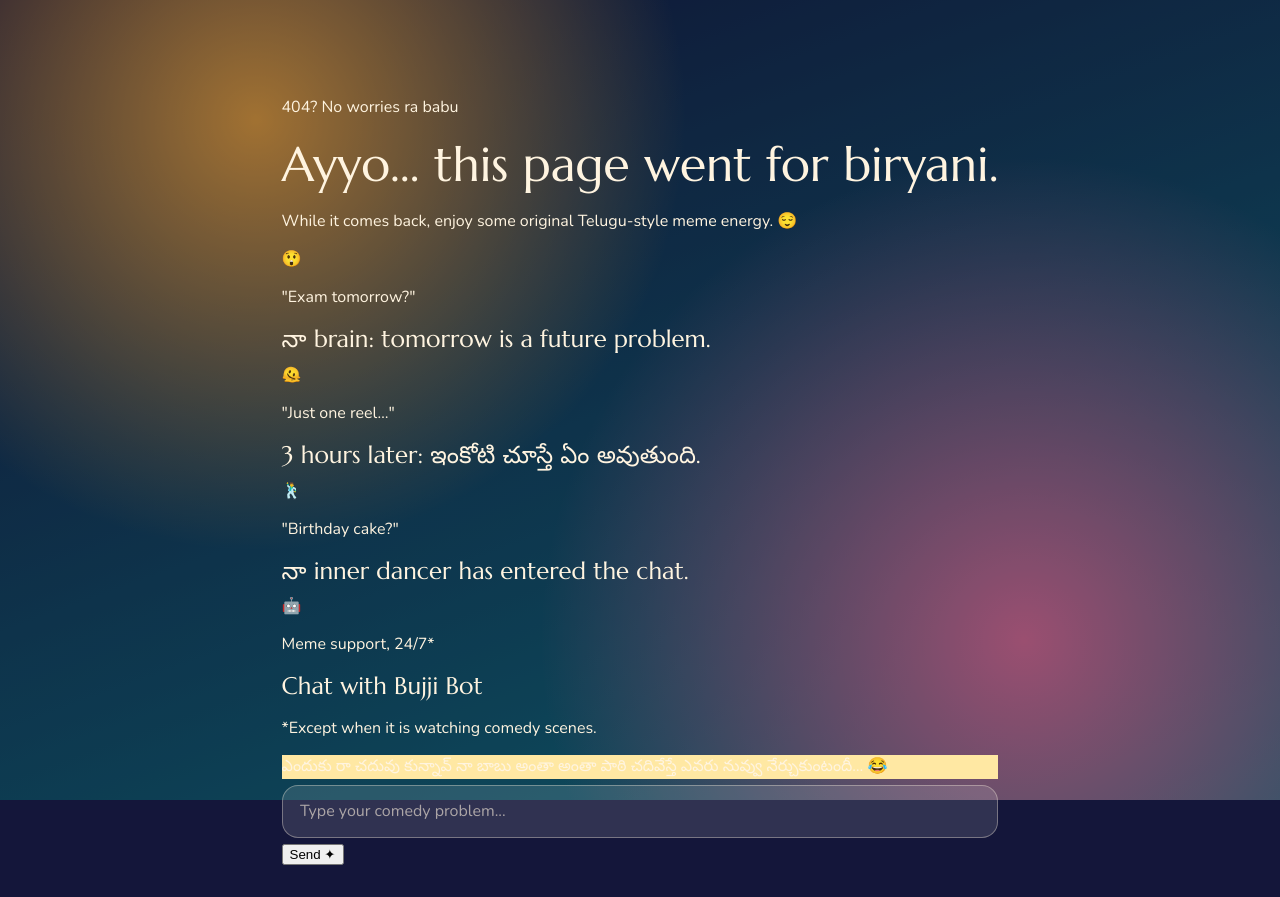
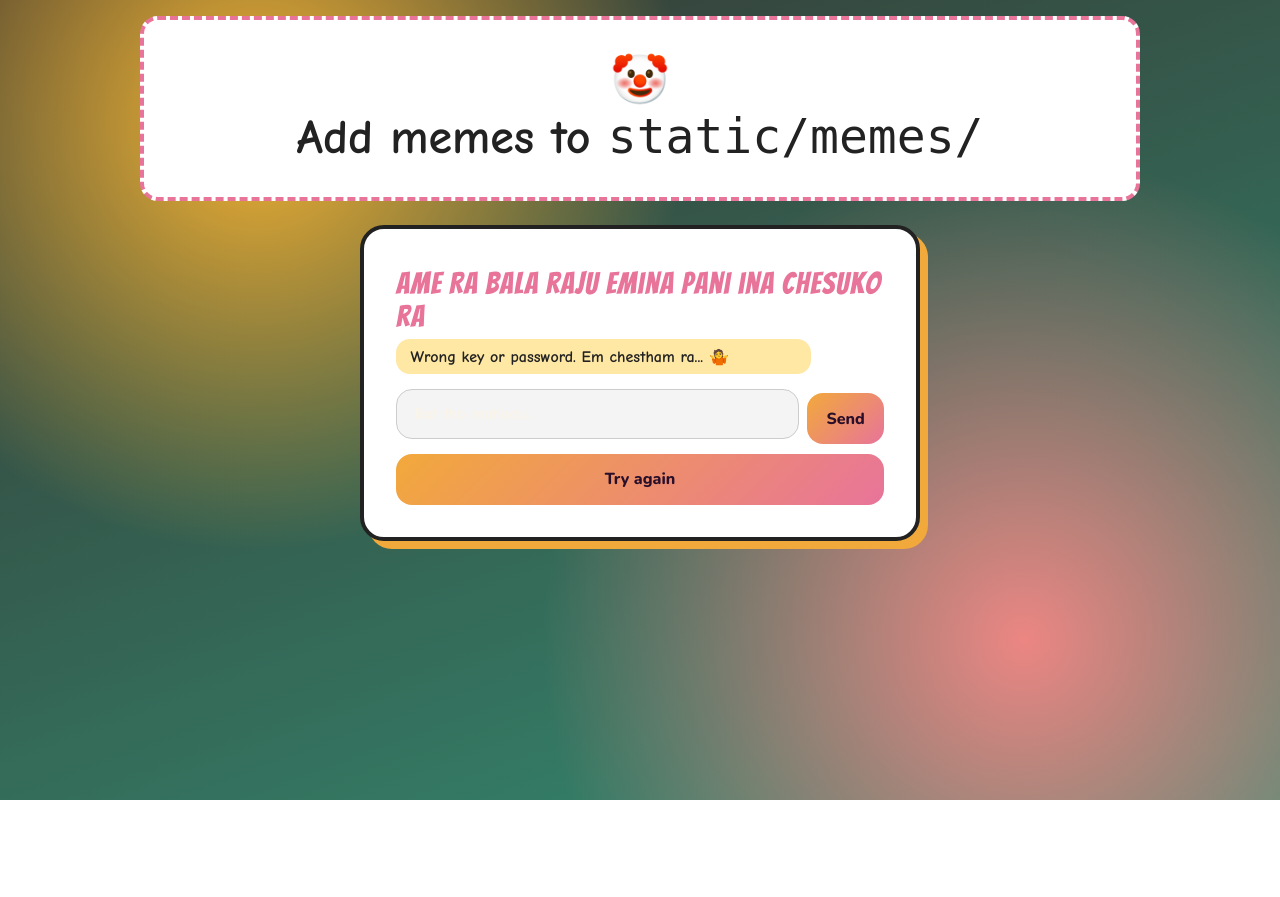
Before and after one commit to chinni-123-157/BDay-Of-Akka, a Flask app: page /error in a window 1280 px wide. After the commit the page ends 800 px from the top, so only its background shows below. Run offline with Flask 3, Linux system fonts and the light colour scheme; some libraries are stand-ins or nearby versions.

Commit message:
Revamp error page with new layout and memes

```diff
--- a/templates/error.html
+++ b/templates/error.html
@@ -1,18 +1,24 @@
-{% extends 'base.html' %}
-{% block title %}Ayyo! Meme Zone{% endblock %}
-{% block page %}error{% endblock %}
+{% extends "base.html" %}
+{% block title %}Oops!{% endblock %}
+{% block body_class %}meme{% endblock %}
 {% block content %}
-<section class="meme-page reveal">
-  <div class="section-heading"><p class="eyebrow">404? No worries ra babu</p><h1>Ayyo… this page went for biryani.</h1><p>While it comes back, enjoy some original Telugu-style meme energy. 😌</p></div>
-  <div class="meme-strip" aria-label="Funny Telugu-style meme cards">
-    <article class="meme-card mango"><div class="meme-face">😲</div><p>"Exam tomorrow?"</p><h2>నా brain: tomorrow is a future problem.</h2></article>
-    <article class="meme-card pink"><div class="meme-face">🫠</div><p>"Just one reel…"</p><h2>3 hours later: ఇంకోటి చూస్తే ఏం అవుతుంది.</h2></article>
-    <article class="meme-card teal"><div class="meme-face">🕺</div><p>"Birthday cake?"</p><h2>నా inner dancer has entered the chat.</h2></article>
-  </div>
-  <section class="chatbot glass-panel" aria-labelledby="bot-heading">
-    <div class="bot-avatar">🤖</div><div><p class="eyebrow">Meme support, 24/7*</p><h2 id="bot-heading">Chat with Bujji Bot</h2><p class="bot-subtitle">*Except when it is watching comedy scenes.</p></div>
-    <div class="chat-window" id="chatWindow" aria-live="polite"><div class="chat-message bot">ఎందుకు రా చదువు కున్నావ్ నా బాబు అంతా అంతా పాఠి చదివేస్తే ఎవరు నువ్వు నేర్చుకుంటందీ… 😂</div></div>
-    <form class="chat-form" id="chatForm"><input id="chatInput" maxlength="120" placeholder="Type your comedy problem..." aria-label="Message Bujji Bot"><button class="button primary" type="submit">Send ✦</button></form>
-  </section>
+<section class="memes">
+  {% for m in memes %}<img src="{{ m.url }}" alt="meme" loading="lazy">{% else %}
+  <div class="meme-ph">🤡<br>Add memes to <code>static/memes/</code></div>{% endfor %}
+</section>
+<section class="card chat">
+  <h1>Ame Ra bala raju emina pani ina chesuko ra</h1>
+  <div id="log"><p class="bot">Wrong key or password. Em chestham ra... 🤷</p></div>
+  <form id="f"><input id="m" placeholder="Bot tho matladu..." autocomplete="off"><button class="btn">Send</button></form>
+  <a class="btn again" href="{{ url_for('home') }}">Try again</a>
 </section>
 {% endblock %}
+{% block scripts %}<script>
+const log=document.getElementById('log');
+document.getElementById('f').onsubmit=async e=>{
+  e.preventDefault(); const i=document.getElementById('m'); if(!i.value.trim())return;
+  log.insertAdjacentHTML('beforeend',`<p class="me"></p>`); log.lastChild.textContent=i.value; i.value='';
+  const r=await (await fetch('/api/chat',{method:'POST'})).json();
+  log.insertAdjacentHTML('beforeend',`<p class="bot"></p>`); log.lastChild.textContent=r.reply; log.scrollTop=log.scrollHeight;
+};
+</script>{% endblock %}
```
